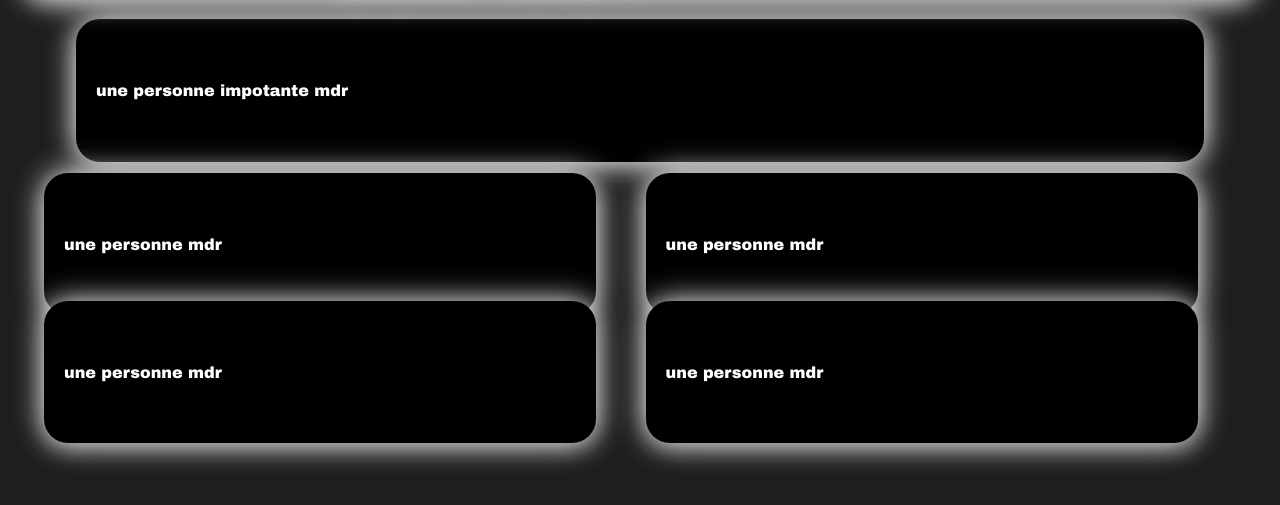
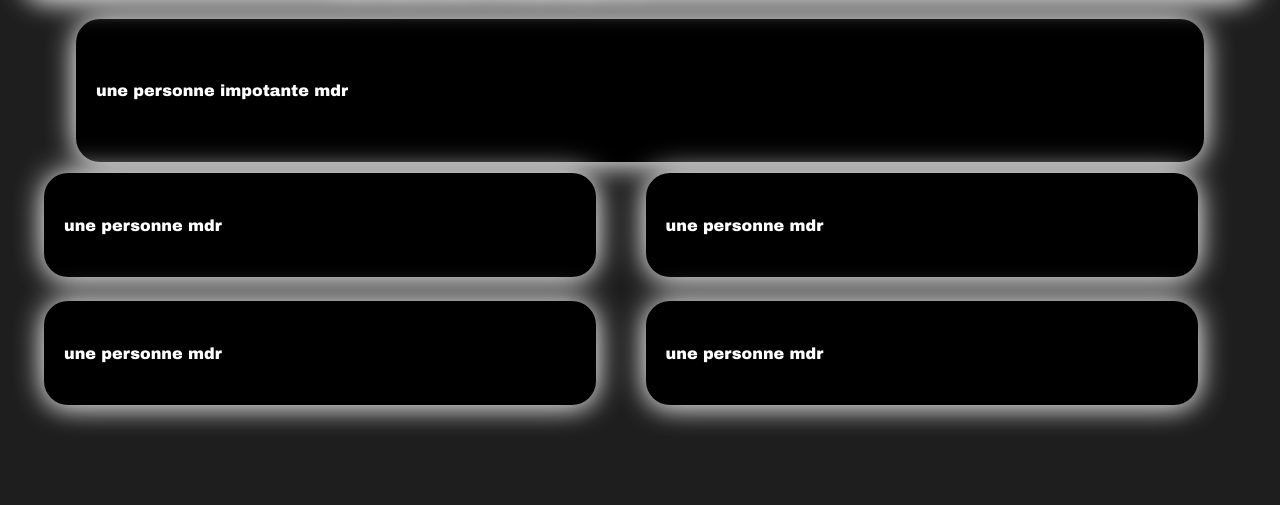
Before and after one commit to GSMrA/gsmra.github.io, a plain HTML site: page contact.html in a window 1280 px wide. Shown: the part 147-652 px from the top of the page. Drawn offline with Linux system fonts and the light colour scheme.

Commit message:
Update contact.html

```diff
--- a/contact.html
+++ b/contact.html
@@ -107,7 +107,7 @@
       align-items: center;
       position: absolute;
       top: 25vw;
-      height: 8vw;
+      height: 5vw;
       width: 40vw;
       left: 25vw;
       border-radius:24px;
@@ -123,7 +123,7 @@
       align-items: center;
       position: absolute;
       top: 35vw;
-      height: 8vw;
+      height: 5vw;
       width: 40vw;
       left: 25vw;
       border-radius:24px;
@@ -146,7 +146,7 @@
       align-items: center;
       position: absolute;
       top: 25vw;
-      height: 8vw;
+      height: 5vw;
       width: 40vw;
       left: 72vw;
       border-radius:24px;
@@ -162,7 +162,7 @@
       align-items: center;
       position: absolute;
       top: 35vw;
-      height: 8vw;
+      height: 5vw;
       width: 40vw;
       left: 72vw;
       border-radius:24px;
```
